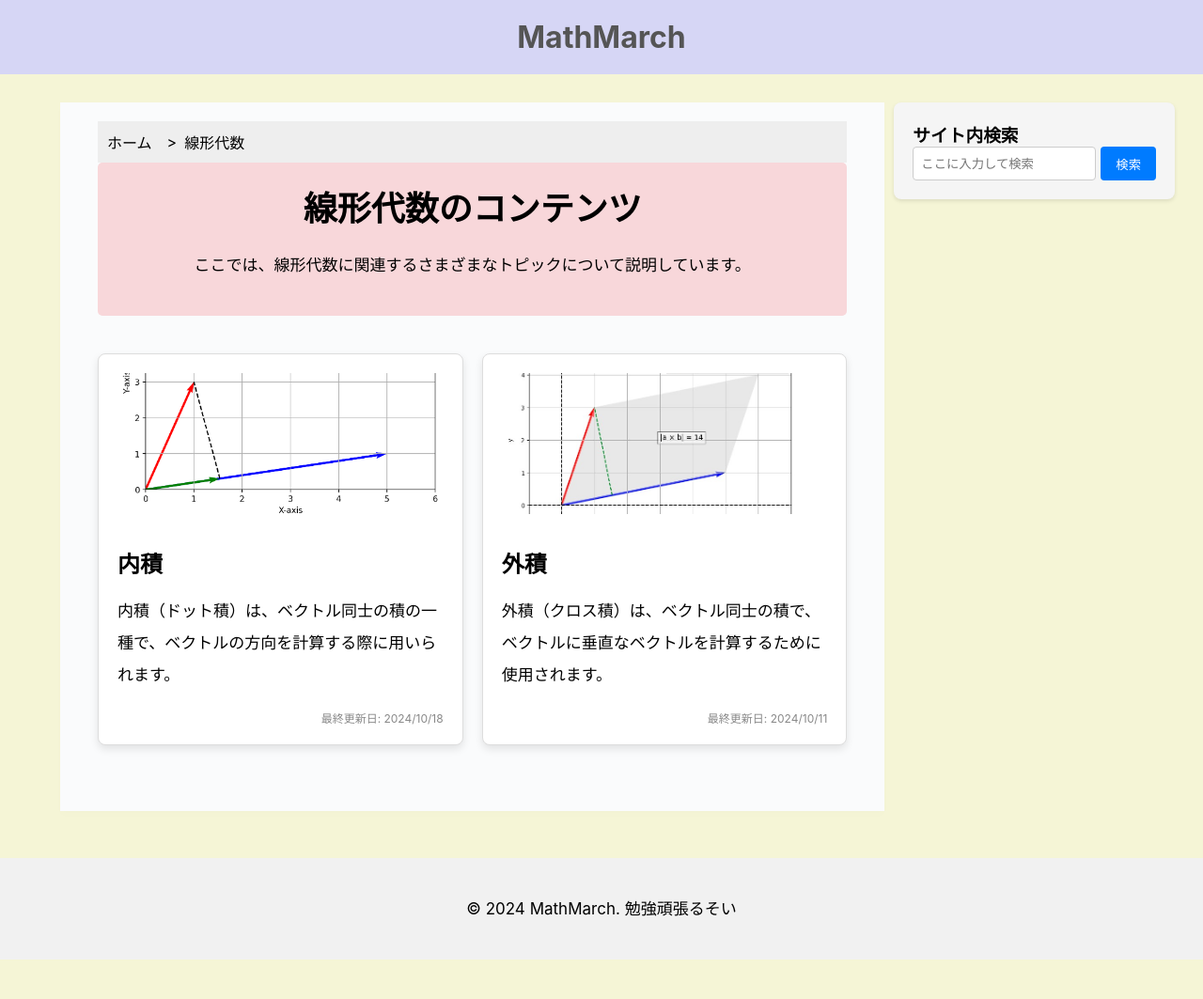
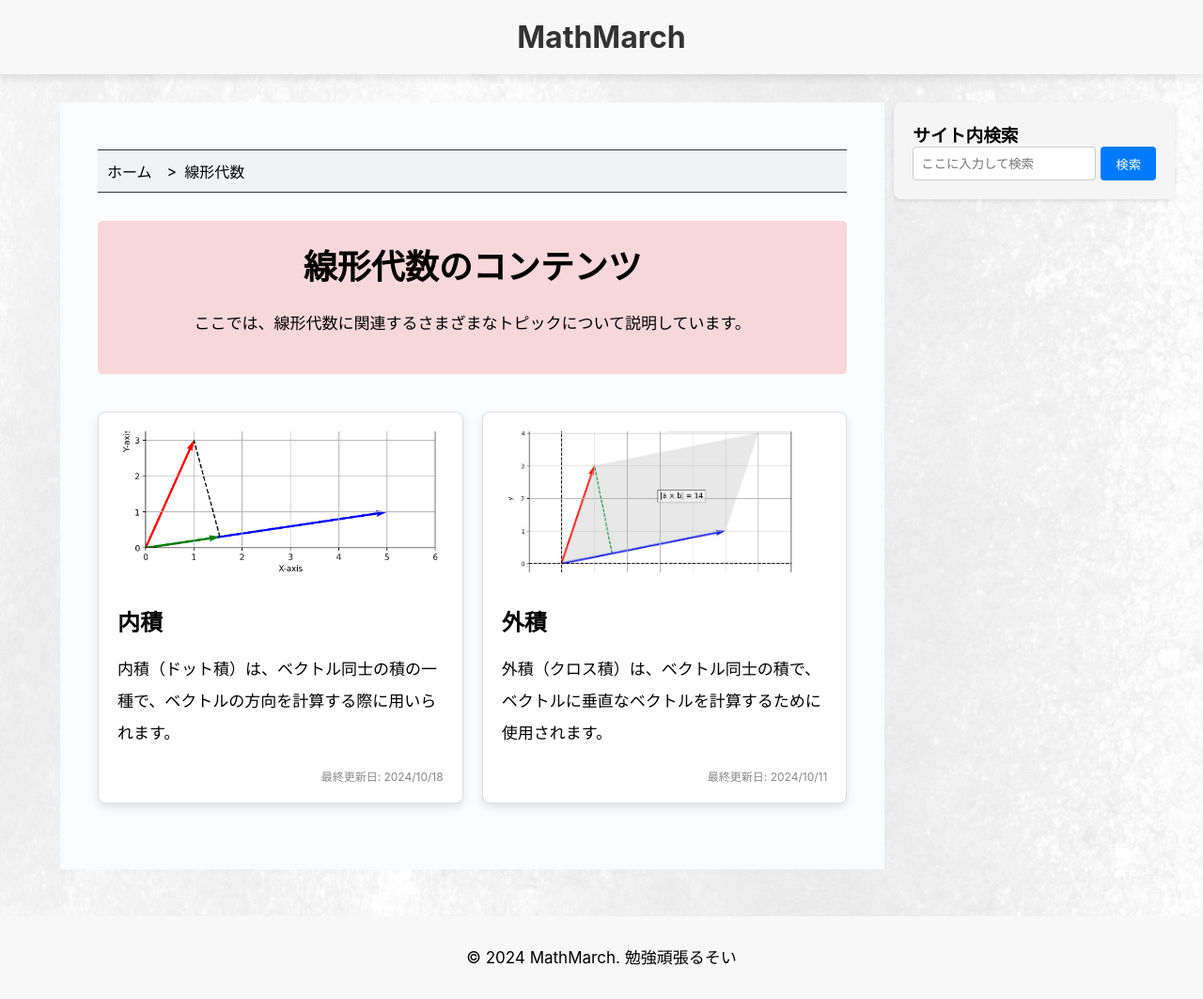
Before and after one commit to nakano0328/archive, a Next.js app: page /linear_algebra in a window 1280 px wide. Shown: the whole page at 94% size. Before the commit the page ends 1021 px from the top, so only its background shows below. Built offline with nearby package versions, Linux system fonts and the light colour scheme.

Commit message:
背景画像の設定

```diff
--- a/app/components/Breadcrumb.tsx
+++ b/app/components/Breadcrumb.tsx
@@ -11,7 +11,7 @@ export default function Breadcrumb({ items }: BreadcrumbProps) {
   return (
     <nav
       aria-label="パンくずリスト"
-      style={{ backgroundColor: "#eee", padding: "10px" }}
+      className='breadcrumb'
     >
       <ol
         style={{
@@ -20,7 +20,7 @@ export default function Breadcrumb({ items }: BreadcrumbProps) {
           alignItems: "center",
           gap: "8px",
           margin: 0,
-          padding: 0,
+          padding: "10px",
         }}
       >
         {/* ホーム文字 */}
--- a/app/components/SearchResults.tsx
+++ b/app/components/SearchResults.tsx
@@ -35,7 +35,7 @@ const SearchResults: React.FC<SearchResultsProps> = ({ query, setQuery }) => {
                     <div key={index} style={{ marginBottom: '20px' }}>
                         <CustomLink
                             href={result.path}
-                            imageUrl={`${basePath}/${result.path}/thumb.png`}
+                            imageUrl={`${basePath}${result.path}/thumb.png`}
                             altText={`${result.title}ページのサムネ`}
                             siteName={result.title}
                             description={result.description}
--- a/app/globals.css
+++ b/app/globals.css
@@ -1,8 +1,47 @@
+/* グローバルリセット */
+html,
 body {
+  height: 100%; /* ページ全体を100%の高さに */
   margin: 0;
   font-family: -apple-system, BlinkMacSystemFont, "Segoe UI", Roboto,
     "Helvetica Neue", Arial, sans-serif;
-  background-color: #f5f5d6;
+  background-image: url(/back.jpg); /* 背景画像 */
+}
+
+/* ページ全体のラッパー */
+.wrapper {
+  display: flex;
+  flex-direction: column;
+  min-height: 100vh; /* ビューポート全体の高さを占める */
+}
+
+main {
+  width: 100%;
+  padding: 20px; /* コンテンツ内の余白 */
+  flex: 1; /* メインコンテンツが余分なスペースを埋める */
+}
+
+/* ヘッダー */
+header {
+  background-color: #f8f8f8;
+  padding: 20px;
+  text-align: center;
+  color: #333;
+  box-shadow: 0 4px 8px rgba(0, 0, 0, 0.1);
+}
+
+footer {
+  padding: 10px;
+  background-color: #f8f8f8; /* フッターの背景色 */
+  text-align: center;
+  margin-top: auto; /* フッターを画面の一番下に配置 */
+}
+
+/* タイトルのスタイル */
+h1.title {
+  font-size: 36px;
+  text-align: center;
+  margin-bottom: 20px;
 }
 
 h1,
@@ -10,75 +49,20 @@ h3 {
   margin: 0;
 }
 
-h1.title {
-  font-size: 36px;
-  text-align: center;
-  margin-bottom: 20px;
-}
-
-main {
-  width: 100%; /* 横幅を全体に広げる */
-  padding: 20px; /* コンテンツ内の余白を確保 */
-}
-
 p {
   font-size: 17px;
   line-height: 2; /* 行間を文字サイズの2倍に設定 */
 }
 
-details {
-  /*background-color: #f8f9fa;*/
-  border-radius: 3px; /*角を丸く*/
-  border: 1px solid #00000080; /* 黒いふちをつける */
-}
-
-header {
-  background-color: #d6d6f5;
-  padding: 20px;
-  text-align: center;
-  color: #555;
-}
-
-footer {
-  padding: 20px;
-  background-color: #f1f1f1;
-  text-align: center;
-}
-
-.card:hover {
-  transform: translateY(-5px); /* ホバー時に少し上に動く */
-  cursor: pointer; /* カーソルをポインタに */
-}
-
-header h1 a {
-  text-decoration: none; /* 下線を消す */
-  color: inherit; /* 親要素の色を引き継ぐ */
-  cursor: pointer; /* カーソルがリンクに変更される */
-}
-
-/* オプション: ヘッダーテキストを太字やサイズ変更にする */
-header h1,
-header h2,
-header h3 {
-  font-weight: bold;
-  font-size: 2em; /* 必要に応じてサイズを調整 */
+/* サイドバーとメインコンテンツのレイアウト */
+.container {
+  display: flex;
+  flex-wrap: nowrap; /* サイドバーとメインコンテンツを横並びにする */
+  width: 100%;
   margin: 0;
 }
 
-.lastUpdated {
-  color: #888;
-  text-align: right;
-  font-size: 14px;
-  margin-bottom: 20px;
-}
-
-.container {
-  display: flex;
-  flex-wrap: nowrap; /* サイドバーとメインコンテンツを横並びにする */
-  width: 100%; /* 横幅を全体に広げる */
-  margin: 0; /* コンテンツを画面いっぱいに広げる */
-}
-
+/* メインコンテンツのパディング */
 .main-content {
   padding-top: 30px;
   padding-bottom: 50px;
@@ -92,6 +76,7 @@ header h3 {
   box-shadow: 0 4px 8px rgba(0, 0, 0, 0.01); /* オプション: 境界をはっきりさせるための影 */
 }
 
+/* サイドバー */
 .sidebar {
   padding: 0px 10px;
   box-sizing: border-box;
@@ -99,62 +84,57 @@ header h3 {
 
 /* サイト内検索のスタイル */
 .sidebar .search-container {
-  background-color: #f5f5f5; /* 背景色をサイト内検索部分だけに適用 */
+  background-color: #f5f5f5;
   padding: 20px;
-  border-radius: 8px; /* 角を丸くする */
-  box-shadow: 0 2px 4px rgba(0, 0, 0, 0.1); /* 少し影を追加 */
-  width: 100%; /* 全体の幅を確保 */
+  border-radius: 8px;
+  box-shadow: 0 2px 4px rgba(0, 0, 0, 0.1);
+  width: 100%;
   box-sizing: border-box;
 }
 
 .sidebar .search-container form {
-  display: flex; /* 横並びに配置 */
-  align-items: center; /* 垂直方向の中央揃え */
+  display: flex;
+  align-items: center;
 }
 
 .sidebar .search-container input {
-  flex: 1; /* 入力欄が残りのスペースを使う */
+  flex: 1;
   border: 1px solid #ccc;
   padding: 5px;
-  border-radius: 4px 0 0 4px; /* 左側のみ丸める */
+  border-radius: 4px 0 0 4px;
 }
 
 .sidebar .search-container button {
-  width: auto; /* ボタンの幅を自動調整 */
   background-color: #007bff;
   color: white;
   border: none;
-  padding: 5px 15px; /* ボタン内の余白を調整 */
-  border-radius: 0 4px 4px 0; /* ボタンの右側のみ角を丸める */
+  padding: 5px 15px;
+  border-radius: 0 4px 4px 0;
   cursor: pointer;
-  white-space: nowrap; /* ボタン内のテキストが折り返されないようにする */
+  white-space: nowrap;
 }
 
 .sidebar .search-container button:hover {
   background-color: #0056b3;
 }
 
-/* すでにあるグローバルスタイル */
+/* レスポンシブ対応 */
 @media (max-width: 1050px) {
   .main-content {
     flex-direction: column;
   }
   .sidebar {
-    margin: 0 20px;
+    margin: 30px 0px;
   }
 }
 
-p.command {
-  background-color: #00ff00;
-}
-
+/* 画像のスタイル */
 .thumb {
   width: 100%;
   height: 150px;
   object-fit: cover;
   border-radius: 5px;
   margin-bottom: 10px;
-  object-fit: cover;
 }
 
 .thumbpage {
@@ -164,3 +144,15 @@ p.command {
   border-radius: 5px;
   margin-bottom: 10px;
 }
+
+p.command {
+  background-color: #00ff00;
+}
+
+.breadcrumb {
+  background-color: #e8ecf181;
+  padding: "10px";
+  border-top: 1px solid #333;
+  border-bottom: 1px solid #333;
+  margin: 30px 0px;
+}
--- a/app/layout.tsx
+++ b/app/layout.tsx
@@ -18,9 +18,11 @@ export default function Layout({ children }: { children: React.ReactNode }) {
   return (
     <html lang="ja">
       <body>
-        <Header />
-        <SearchWrapper>{children}</SearchWrapper>
-        <Footer />
+        <div className="wrapper">
+          <Header />
+          <SearchWrapper>{children}</SearchWrapper>
+          <Footer />
+        </div>
       </body>
     </html >
   );
```
Also changed, not shown: public/back.jpg (added).
